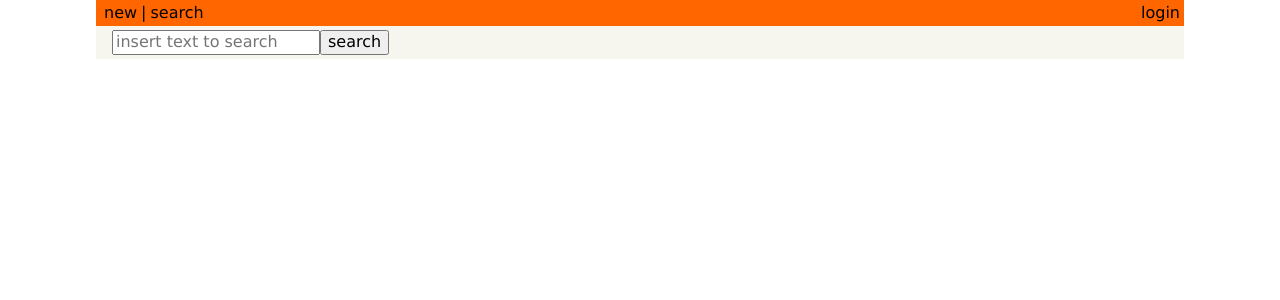
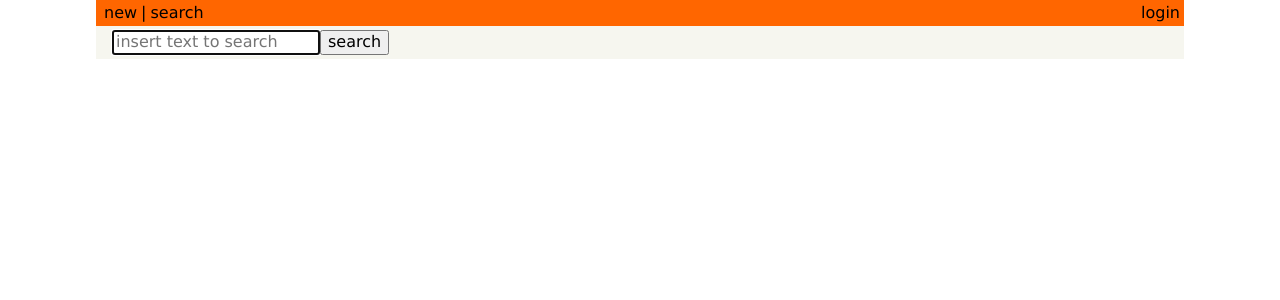
Before and after one commit to wzulfikar/hackernews-react-apollo, a React (Create React App) app: page /search in a window 1280 px wide. Shown: the top 300 px of the page. Built offline with nearby package versions, Linux system fonts and the light colour scheme.

Commit message:
- use ref in search input to do autofocus (on page load) - set focus to search input if search text is empty

```diff
--- a/src/components/Search.jsx
+++ b/src/components/Search.jsx
@@ -7,10 +7,16 @@ import Link from './Link'
 import { noty } from '../utils'
 
 class Search extends Component {
+	searchInput
+
 	state = {
 		links: [],
 		searchText: '',
 		loading: false,
+	}
+
+	componentDidMount(){
+	   this.searchInput.focus();
 	}
 
 	render() {
@@ -20,7 +26,7 @@ class Search extends Component {
 				<input type="text"
 				onChange={(e) => this.setState({ searchText: e.target.value })}
 				placeholder='insert text to search'
-				autofocus={true}
+				ref={(input) => { this.searchInput = input; }}
 				/>
 				<button onClick={() => this._executeSearch() }>{this.state.loading ? '...' : 'search'}</button>
 			</div>
@@ -33,6 +39,7 @@ class Search extends Component {
 		const { searchText } = this.state
 		if (!searchText.length) {
 			noty('Please insert text to search', 'error').show()
+	   		this.searchInput.focus();
 			return
 		}
 		this.setState({ loading: true })
```
